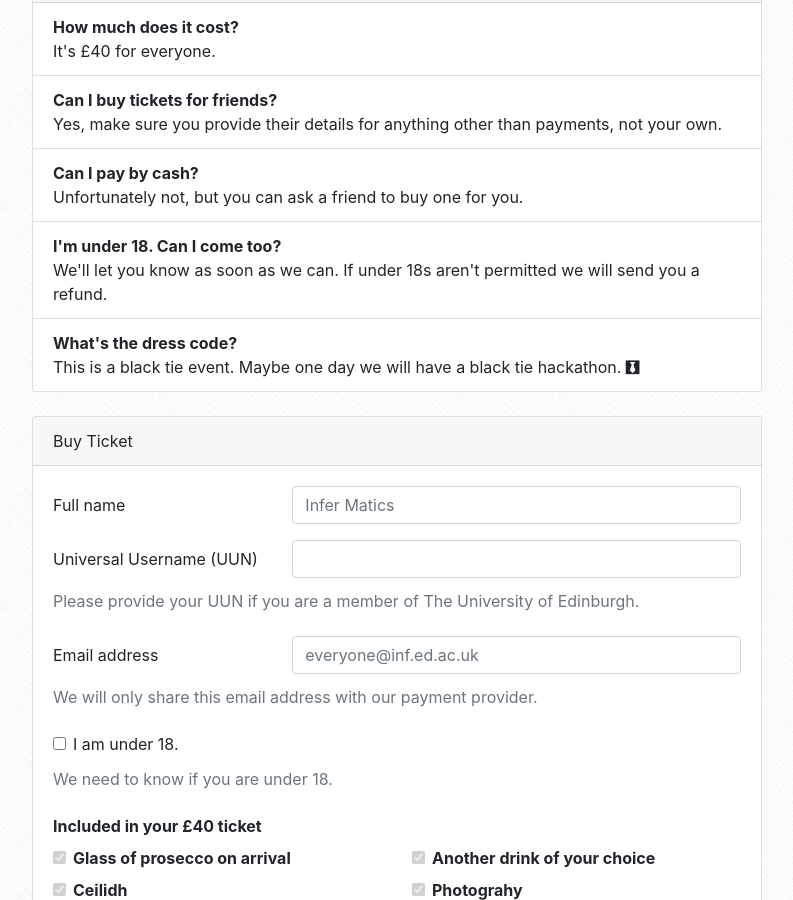
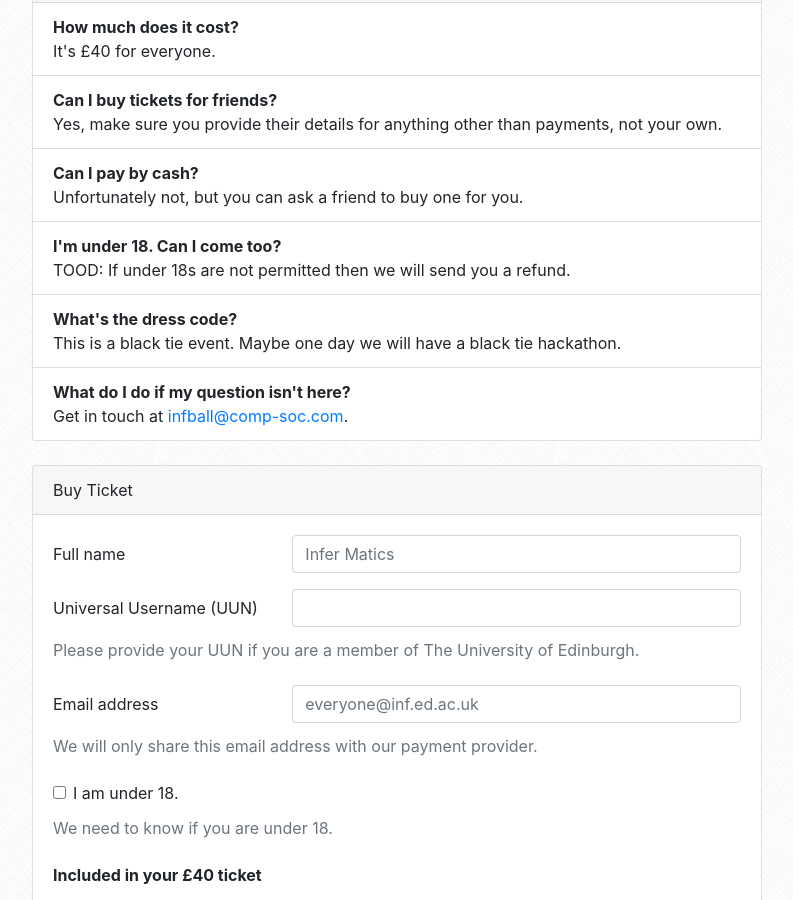
Before and after one commit to compsoc-edinburgh/website, a Jekyll site: the page built from _pages/infball.html, in a window 1280 px wide and 900 px high, scrolled down 598 px. Shown: the whole window, without its empty margins (243-1036 px from the left). Built offline with Jekyll 4.4.1, drawn with Linux system fonts in a browser that asks for light colours; nearby versions of some CDN libraries.

Commit message:
infball: tweak faq

```diff
--- a/_pages/infball.html
+++ b/_pages/infball.html
@@ -43,13 +43,19 @@ has_include: true
                 <li class="list-group-item">
                     <strong>I'm under 18. Can I come too?</strong>
                     <div>
-                        We'll let you know as soon as we can. If under 18s aren't permitted we will send you a refund.
+                        TOOD: If under 18s are not permitted then we will send you a refund.
                     </div>
                 </li>
                 <li class="list-group-item">
                     <strong>What's the dress code?</strong>
                     <div>
-                        This is a black tie event. Maybe one day we will have a black tie hackathon. <i class='fa fa-black-tie'></i>
+                        This is a black tie event. Maybe one day we will have a black tie hackathon.
+                    </div>
+                </li>
+                <li class="list-group-item">
+                    <strong>What do I do if my question isn't here?</strong>
+                    <div>
+                        Get in touch at <a href="mailto:infball@comp-soc.com">infball@comp-soc.com</a>.
                     </div>
                 </li>
             </ul>
```
